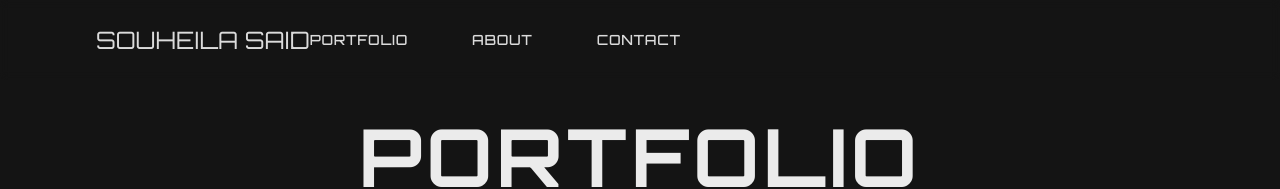
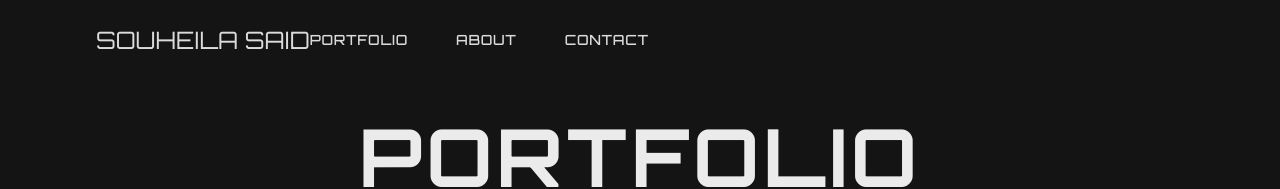
Before and after one commit to xxxsosoxxx/portfolio, a React (Vite) app: page /portfolio in a window 1280 px wide. Shown: the top 189 px of the page. Built offline with nearby package versions, Linux system fonts and the light colour scheme.

Commit message:
fix: title and navbar space

```diff
--- a/client/components/Navigation.tsx
+++ b/client/components/Navigation.tsx
@@ -42,13 +42,13 @@ export function Navigation() {
           isScrolled ? "shadow-sm" : ""
         )}
       >
-        <div className="section-padding py-6">
+        <div className="section-padding">
           <div className="flex items-center justify-between">
             <Link to="/" className="logo">
               SOUHEILA SAID
             </Link>
 
-            <div className="hidden md:flex items-center space-x-16">
+            <div className="hidden md:flex items-center gap-8 md:gap-12">
               {navItems.map((item) => (
                 <Link
                   key={item.href}
@@ -85,7 +85,7 @@ export function Navigation() {
             transition={{ duration: 0.3 }}
             className="fixed inset-0 z-40 bg-background/60 backdrop-blur-lg md:hidden"
           >
-            <div className="flex flex-col items-center justify-center h-screen space-y-8 px-6">
+            <div className="flex flex-col items-center justify-center h-screen space-y-12 px-6">
               {navItems.map((item, i) => (
                 <Link
                   key={item.href}
--- a/client/global.css
+++ b/client/global.css
@@ -131,6 +131,14 @@
     background-color: var(--nav-bg-unscrolled);
     position: relative;
     border: none;
+  }
+
+  .nav .section-padding {
+    @apply py-4;
+  }
+
+  .nav .logo {
+    @apply py-2;
   }
   .nav.unscrolled {
     @apply transition-colors duration-300 ease-in-out;
```
